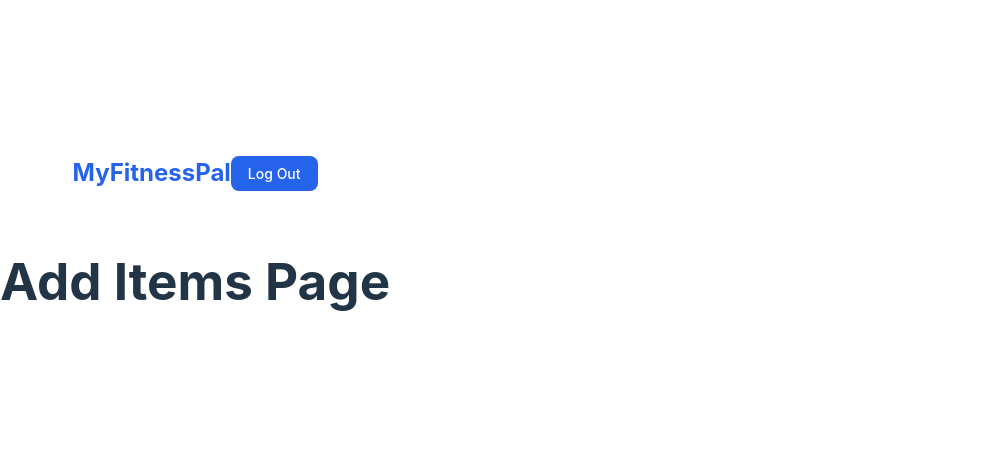
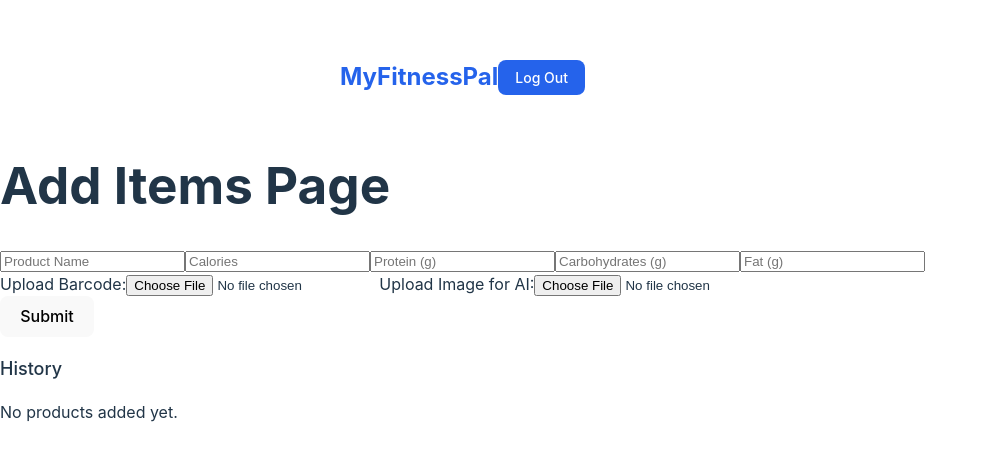
Before and after one commit to Gogo2024/COMP229-NutriSnapGitHub, a React (Vite) app in the folder COMP229_NutriSnap/: page /Add-Item in a window 1280 px wide. Shown: the part 164-624 px from the top of the page, without its empty margins (0-988 px from the left). Built offline with nearby package versions, Linux system fonts and the light colour scheme.

Commit message:
Update Add_Item.jsx
add item page modifies CSS is still required. (Aryankumar)

```diff
--- a/COMP229_NutriSnap/src/Add_Item.jsx
+++ b/COMP229_NutriSnap/src/Add_Item.jsx
@@ -1,9 +1,128 @@
-import React from 'react';
+import React, { useState } from 'react';
 
 function Add_Item() {
+
+  const [products, serProducts] = useState([]);
+  const [productDetails, setProductDetails] = useState({
+    name: '',
+    calories: '',
+    protein: '',
+    carbohydrates: '',
+    fat: ''
+  });
+  const [barcode, setBarcode] = useState(null);
+  const [aiImage, setAiImage] = useState(null);
+
+  const userInput = (input) => {
+    const { name, value } = input.target;
+    setProductDetails({ ...productDetails, [name]: value });
+  };
+
+  const handleFileChange = (e, type) => {
+    const file = e.target.files[0];
+    if (type === 'barcode') {
+      setBarcode(file);
+    } else if (type === 'aiImage') {
+      setAiImage(file);
+    }
+  };
+
+  const submit = (event) => {
+    event.preventDefault();
+    if (productDetails.name.trim() === '') {
+      alert('Please enter a name.');
+      return;
+    }
+    const newProduct = { ...productDetails, barcode, aiImage };
+    serProducts([...products, newProduct]);
+    setProductDetails({ name: '', calories: '', protein: '', carbohydrates: '', fat: '' });
+    setAiImage(null);
+    setBarcode(null);
+  };
+
   return (
     <div>
-      <h1>Add Items Page</h1>
+      <div>
+        <h1>Add Items Page</h1>
+        <form onSubmit={submit}>
+          <div>
+            <input
+              type="text"
+              name="name"
+              value={productDetails.name}
+              onChange={userInput}
+              placeholder="Product Name"
+              required
+            />
+            <input
+              type="number"
+              name="calories"
+              value={productDetails.calories}
+              onChange={userInput}
+              placeholder="Calories"
+            />
+            <input
+              type="number"
+              name="protein"
+              value={productDetails.protein}
+              onChange={userInput}
+              placeholder="Protein (g)"
+            />
+            <input
+              type="number"
+              name="carbohydrates"
+              value={productDetails.carbohydrates}
+              onChange={userInput}
+              placeholder="Carbohydrates (g)"
+            />
+            <input
+              type="number"
+              name="fat"
+              value={productDetails.fat}
+              onChange={userInput}
+              placeholder="Fat (g)"
+            />
+          </div>
+          <div>
+            <label>
+              Upload Barcode:
+              <input
+                type="file"
+                accept="image/*"
+                onChange={(e) => handleFileChange(e, 'barcode')}
+              />
+            </label>
+            <label>
+              Upload Image for AI:
+              <input
+                type="file"
+                accept="image/*"
+                onChange={(e) => handleFileChange(e, 'aiImage')}
+              />
+            </label>
+          </div>
+          <button type="submit">Submit</button>
+        </form>
+
+        <h3>History</h3>
+        <div>
+          {products.length === 0 ? (
+            <p>No products added yet.</p>
+          ) : (
+            products.map((product, index) => (
+              <div key={index}>
+                <h4>{product.name}</h4>
+                <p>Calories: {product.calories}</p>
+                <p>Protein: {product.protein}g</p>
+                <p>Carbohydrates: {product.carbohydrates}g</p>
+                <p>Fat: {product.fat}g</p>
+                <p>Barcode uploaded: {product.barcode ? 'Yes' : 'No'}</p>
+                <p>AI Image uploaded: {product.aiImage ? 'Yes' : 'No'}</p>
+              </div>
+            ))
+          )}
+        </div>
+      </div>
     </div>
   );
 }
```
